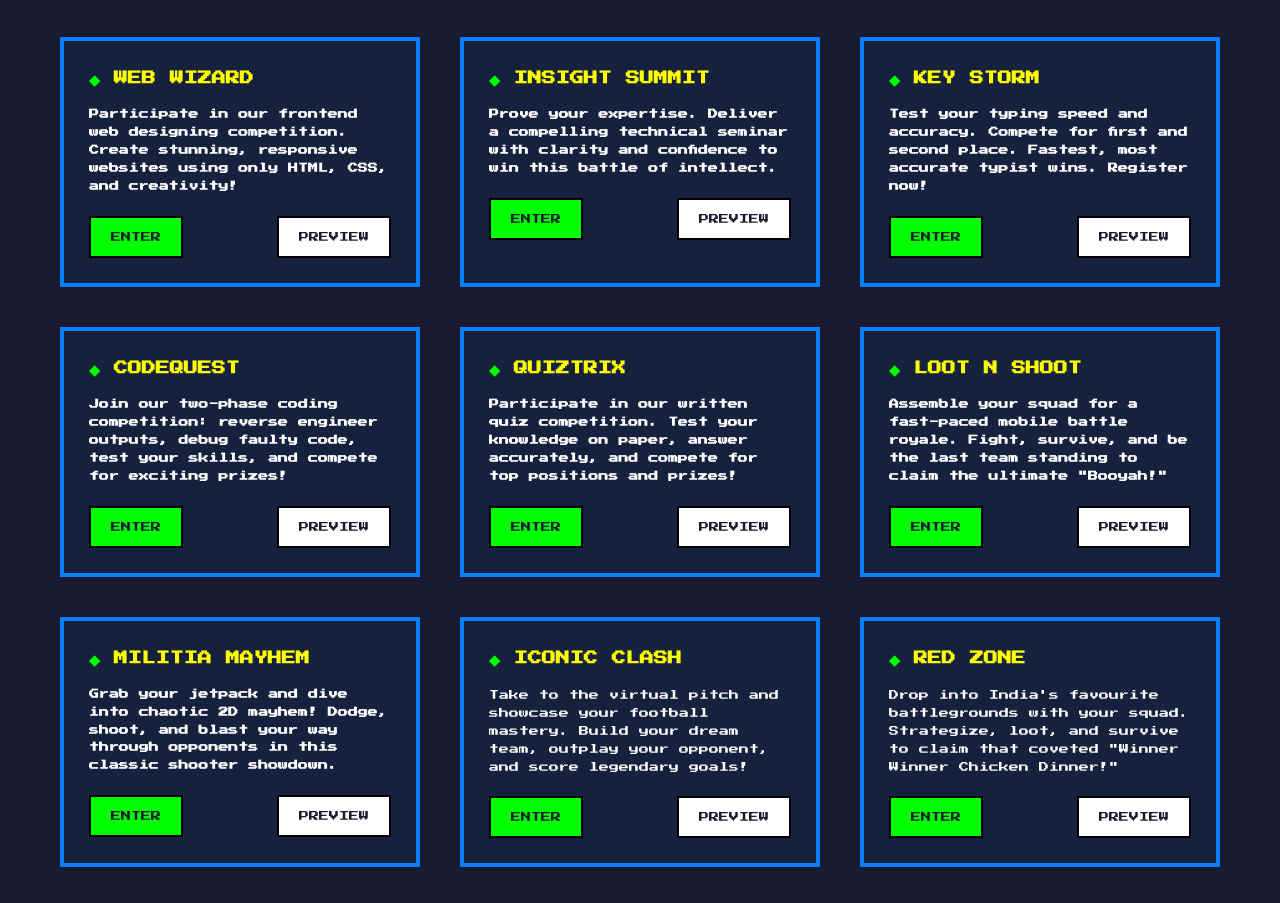
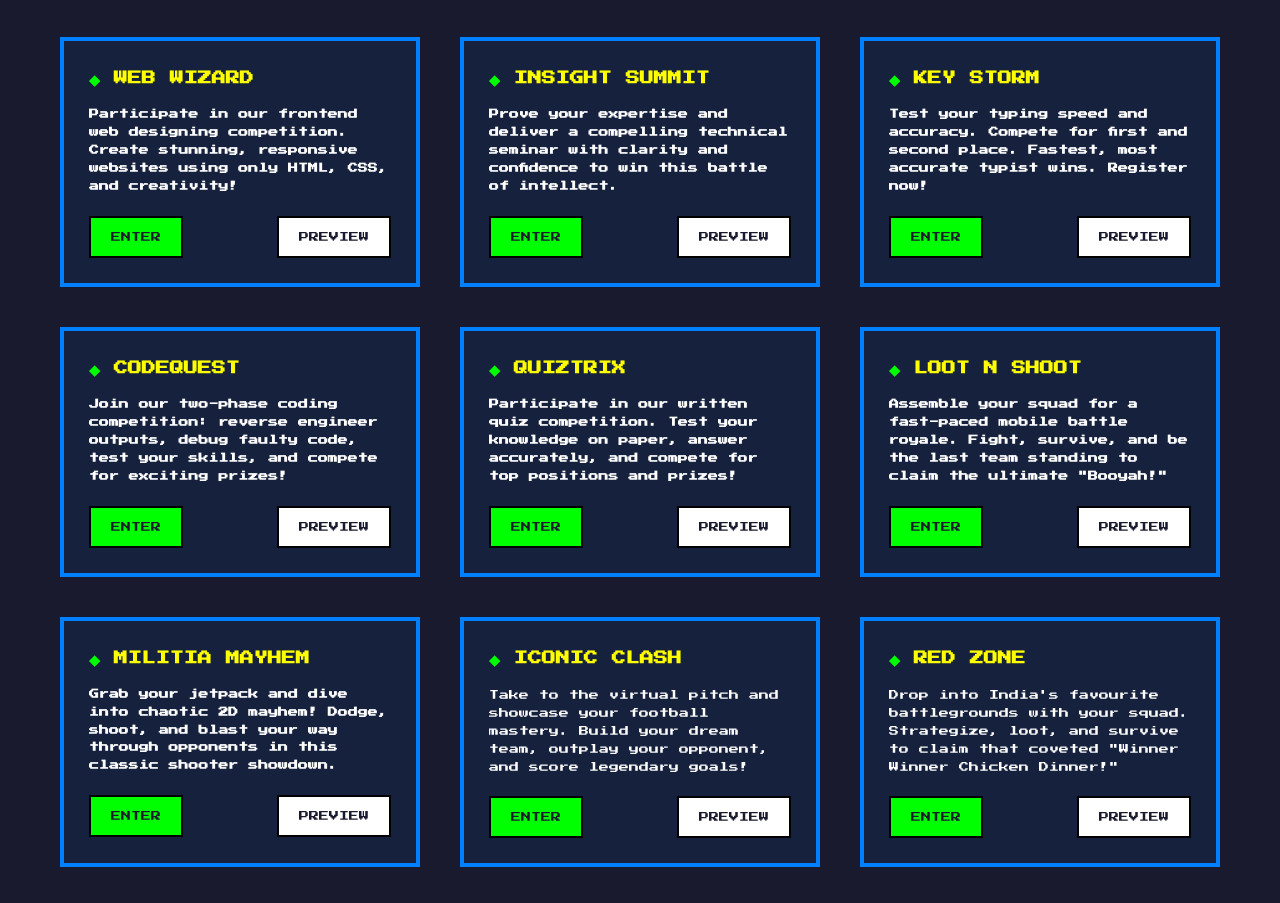
Before and after one commit to notman1/locus, a plain HTML site: page index.html in a window 1280 px wide. Shown: the part 1683-2586 px from the top of the page. Drawn offline with nearby package versions, Linux system fonts and the light colour scheme.

```diff
--- a/index.html
+++ b/index.html
@@ -294,7 +294,7 @@
             <div class="game-card">
                 <h3>Insight Summit</h3>
 
-                <h5>Prove your expertise. Deliver a compelling technical seminar with clarity and confidence to win this
+                <h5>Prove your expertise and deliver a compelling technical seminar with clarity and confidence to win this
                     battle of intellect.</h5>
                 <p id="main-p" class="main-p">Seminar Presentation</p>
 
```
